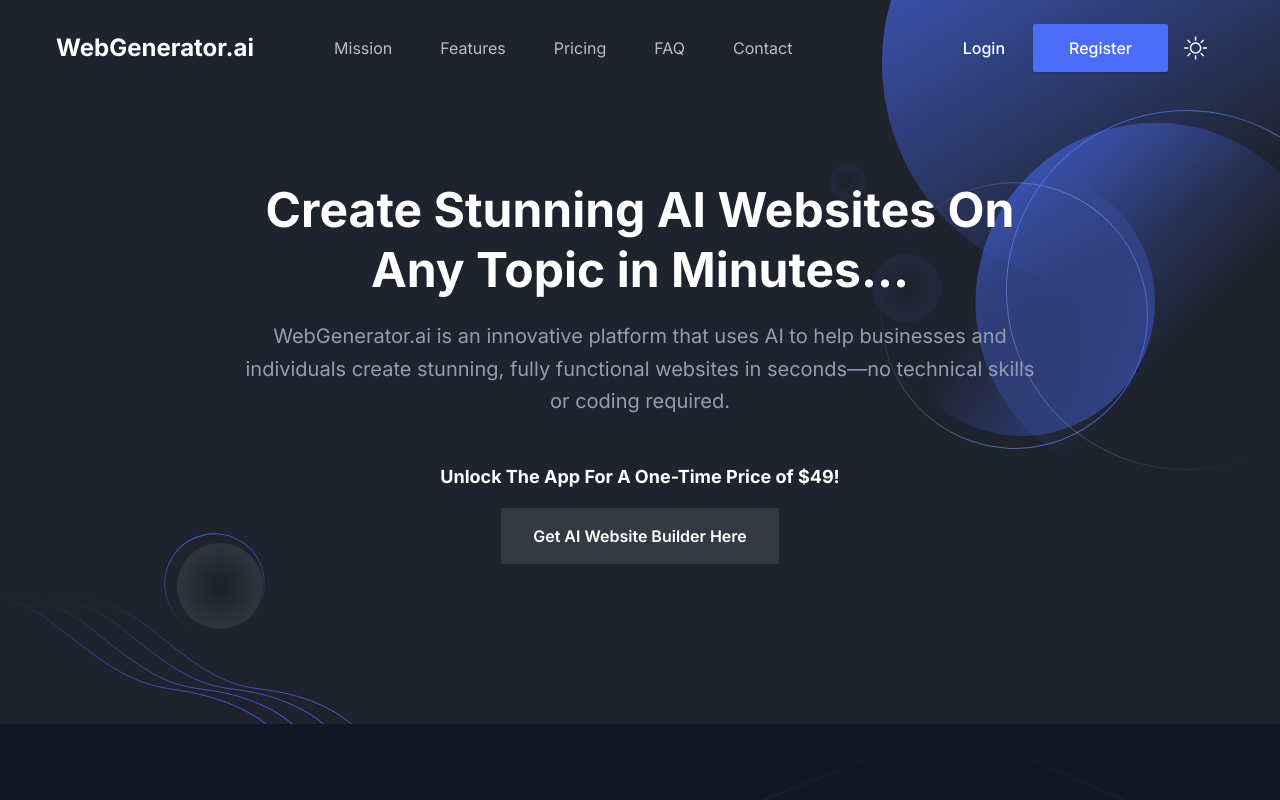
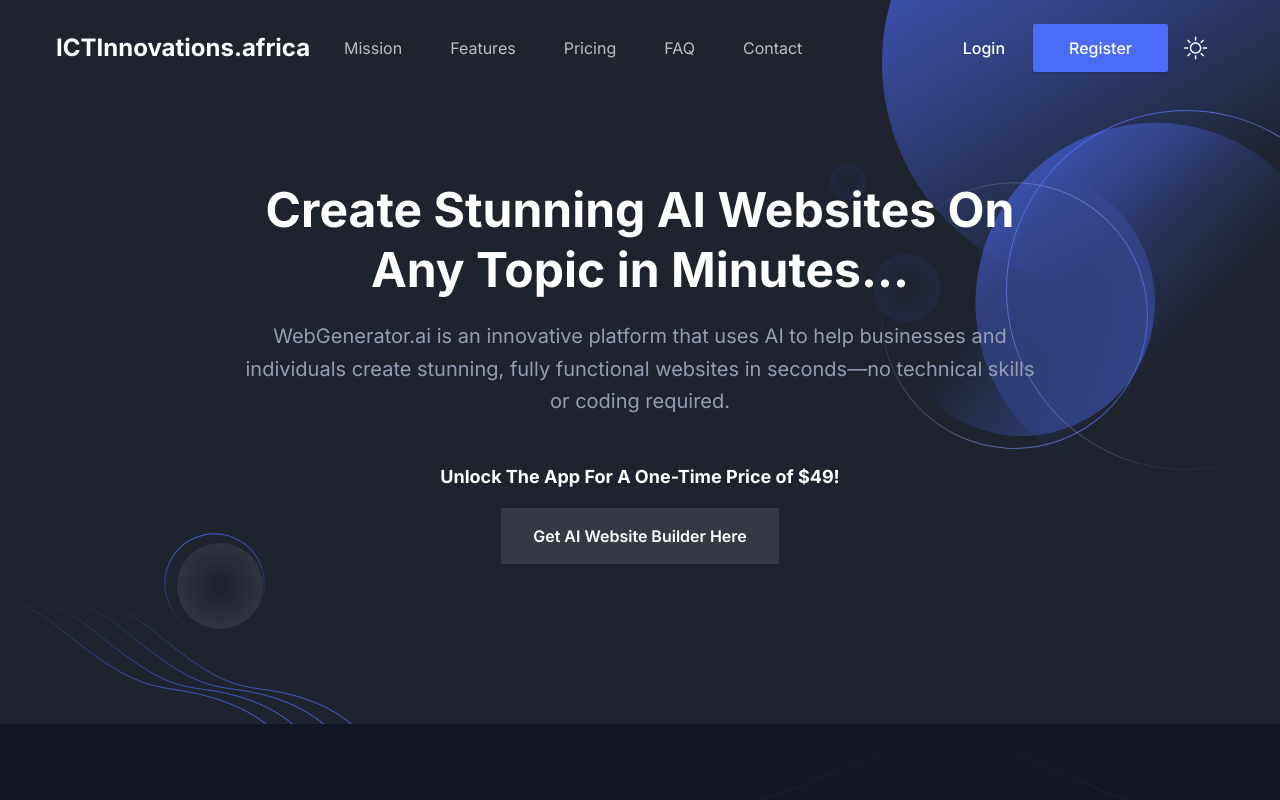
Before and after one commit to NewtonMutugi/ict-innovations-africa, a Next.js app: page / in a window 1280 px wide. Shown: the top 800 px of the page. Built offline with nearby package versions, Linux system fonts and the light colour scheme.

Commit message:
Update header title from WebGenerator.ai to ICTInnovations.africa

```diff
--- a/components/Header/index.tsx
+++ b/components/Header/index.tsx
@@ -71,7 +71,7 @@ const Header = () => {
                   className="hidden w-full dark:block"
                 /> */}
                 <h2 className="text-2xl font-bold text-primary dark:text-white">
-                  WebGenerator.ai
+                  ICTInnovations.africa
                 </h2>
               </Link>
             </div>
```
